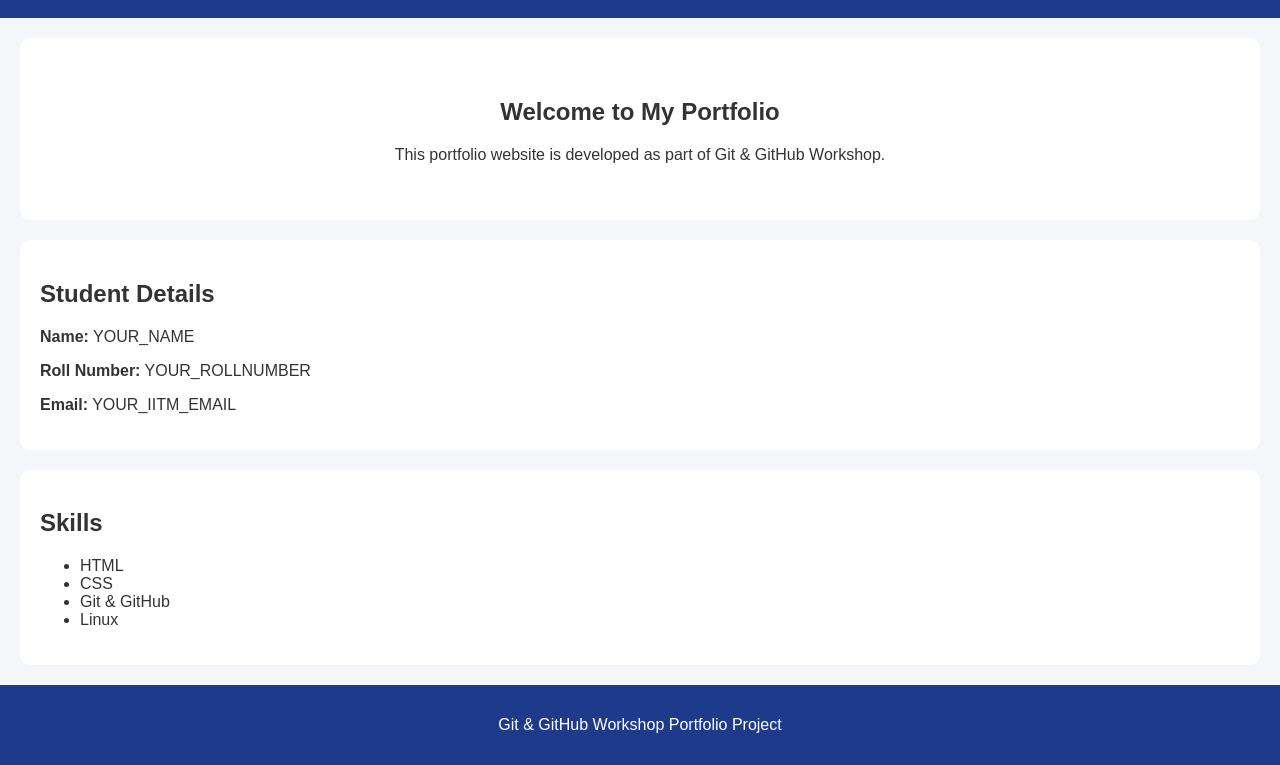
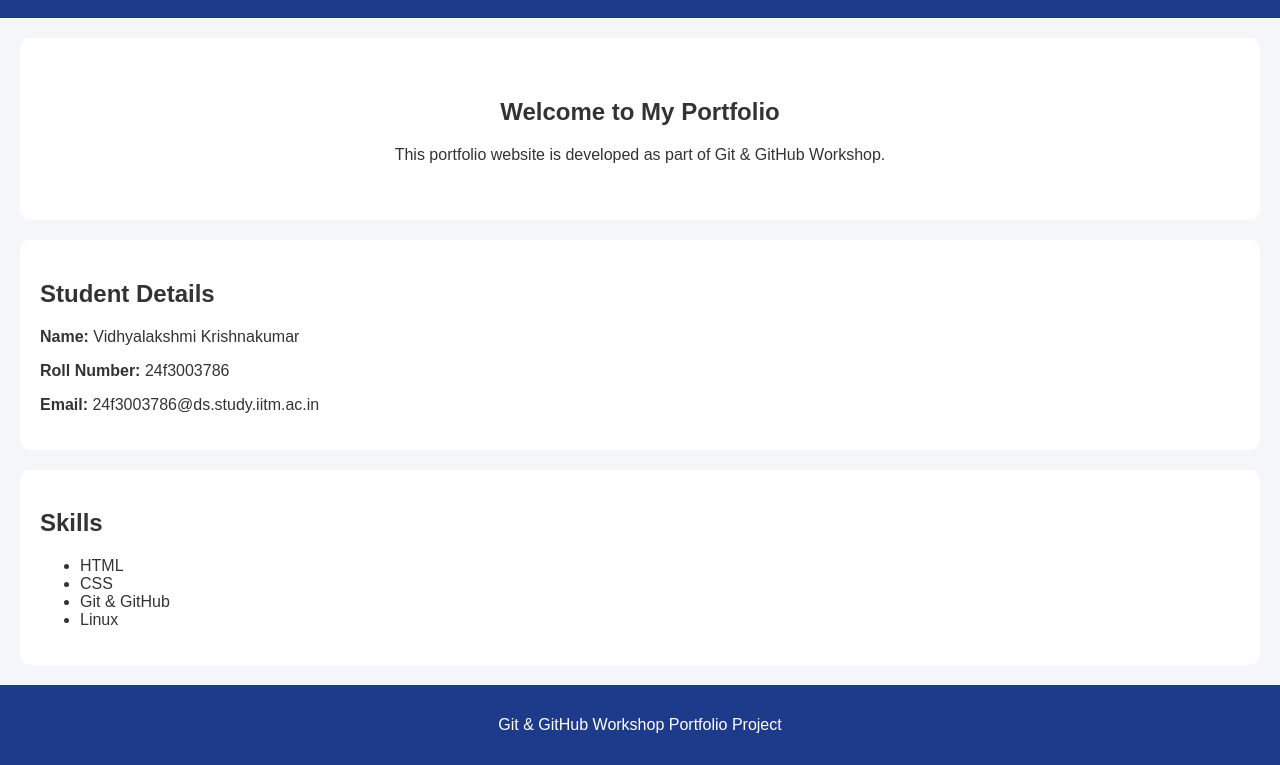
Before and after one commit to 24f3003786/24f3003786_portfolio, a plain HTML site: page index.html in a window 1280 px wide. Shown: the part 120-885 px from the top of the page. Drawn offline with Linux system fonts and the light colour scheme.

Commit message:
Changes made to contact.html and index.html

```diff
--- a/index.html
+++ b/index.html
@@ -24,9 +24,9 @@ This portfolio website is developed as part of Git & GitHub Workshop.
 </section>
 <section class="student-details">
 <h2>Student Details</h2>
-<p><strong>Name:</strong> YOUR_NAME</p>
-<p><strong>Roll Number:</strong> YOUR_ROLLNUMBER</p>
-<p><strong>Email:</strong> YOUR_IITM_EMAIL</p>
+<p><strong>Name:</strong> Vidhyalakshmi Krishnakumar</p>
+<p><strong>Roll Number:</strong> 24f3003786</p>
+<p><strong>Email:</strong> 24f3003786@ds.study.iitm.ac.in</p>
 </section>
 <section>
 <h2>Skills</h2>
```
Also changed, not shown: contact.html (+2 -2 lines).
